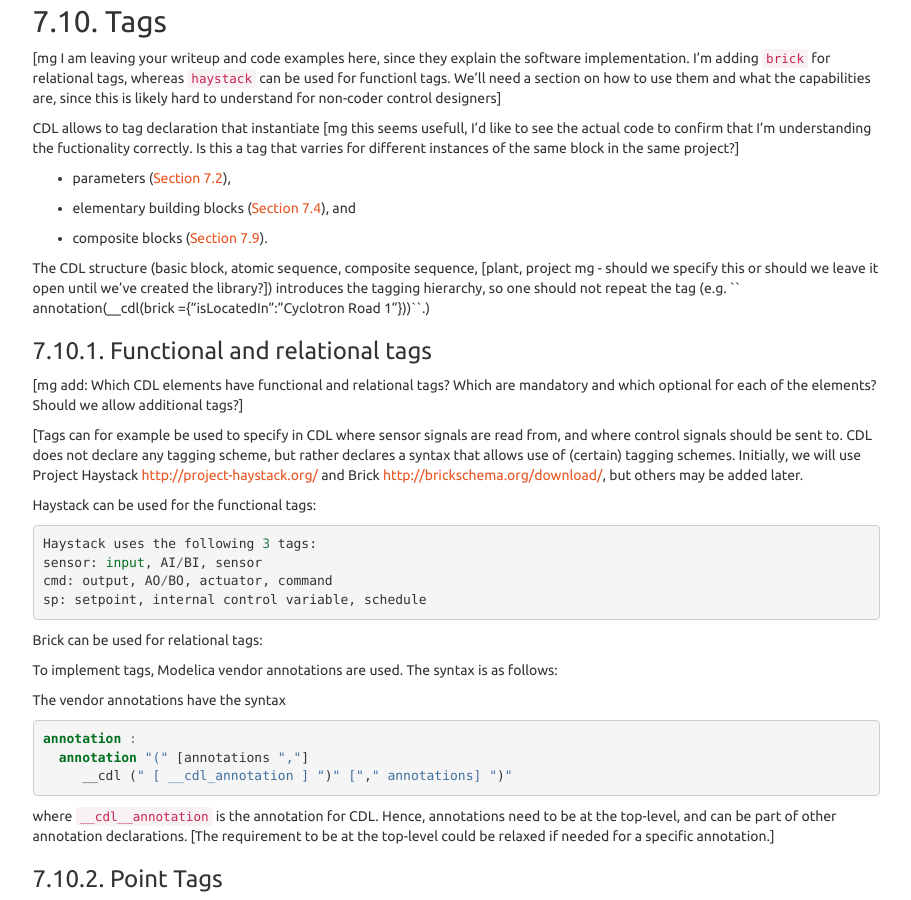
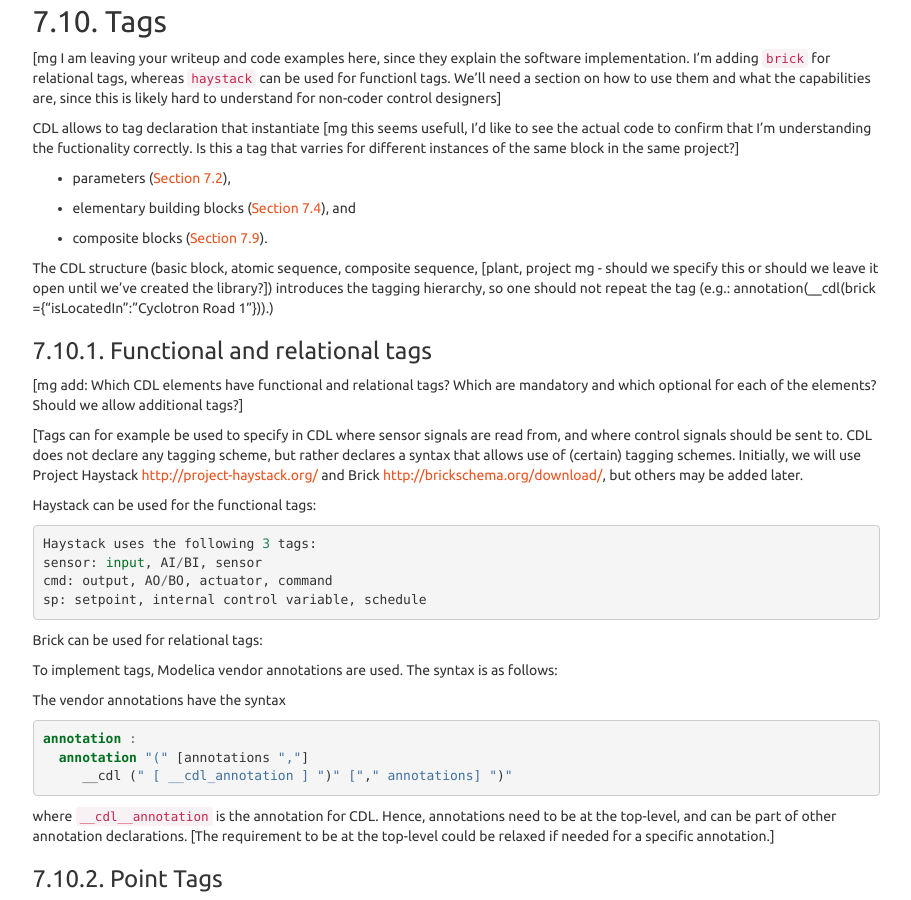
Before and after one commit to lbl-srg/obc, a Sphinx documentation site: the page built from specification/source/cdl.rst, in a window 1280 px wide and 900 px high, scrolled down 4496 px. Shown: the whole window, without its empty margins (330-1241 px from the left). Built offline with Sphinx 7.4.7, drawn with Linux system fonts in a browser that asks for light colours; cross-references to code outside the pages are shown as plain code.

Commit message:
Update cdl.rst

```diff
--- a/specification/source/cdl.rst
+++ b/specification/source/cdl.rst
@@ -329,7 +329,7 @@ CDL allows to tag declaration that instantiate [mg this seems usefull, I'd like
 * elementary building blocks (:numref:`sec_ele_bui_blo`), and
 * composite blocks (:numref:`sec_com_blo`).
 
-The CDL structure (basic block, atomic sequence, composite sequence, [plant, project mg - should we specify this or should we leave it open until we've created the library?]) introduces the tagging hierarchy, so one should not repeat the tag (e.g. `` annotation(__cdl(brick ={"isLocatedIn":"Cyclotron Road 1"}))``.)
+The CDL structure (basic block, atomic sequence, composite sequence, [plant, project mg - should we specify this or should we leave it open until we've created the library?]) introduces the tagging hierarchy, so one should not repeat the tag (e.g.: annotation(__cdl(brick ={"isLocatedIn":"Cyclotron Road 1"})).)
 
 Functional and relational tags
 .................................
```
